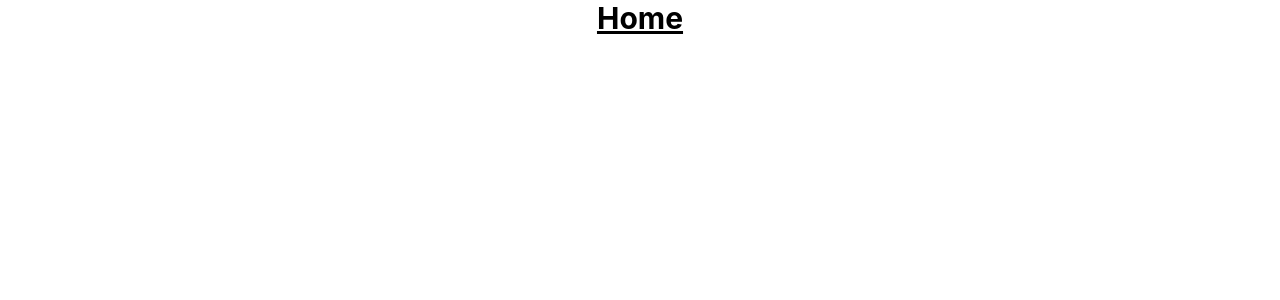
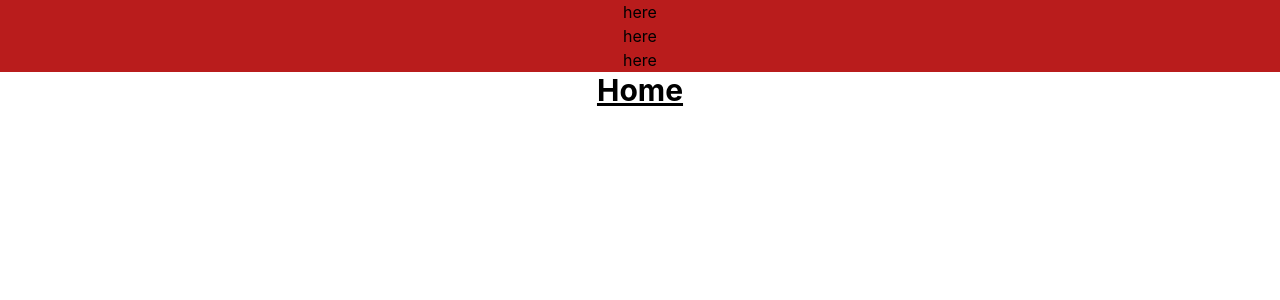
Before and after one commit to ImmanuelCurrah/Hudson-Makeup, a React (Create React App) app in the folder client/: page / in a window 1280 px wide. Shown: the top 300 px of the page. Built offline with nearby package versions, Linux system fonts and the light colour scheme.

Commit message:
adding in a navbar and getting the layout section ready

```diff
--- /dev/null
+++ b/client/src/UI/navbar/NavBar.jsx
@@ -0,0 +1,9 @@
+export default function NavBar() {
+  return (
+    <div className="h-3/5 bg-red-700">
+      <div>here</div>
+      <div>here</div>
+      <div>here</div>
+    </div>
+  );
+}
--- /dev/null
+++ b/client/src/components/layout/Layout.jsx
@@ -0,0 +1,9 @@
+import NavBar from "../../UI/navbar/NavBar";
+export default function Layout(props) {
+  return (
+    <div>
+      <NavBar />
+      <div>{props.children}</div>
+    </div>
+  );
+}
--- a/client/src/screens/home/Home.jsx
+++ b/client/src/screens/home/Home.jsx
@@ -1,3 +1,9 @@
+import Layout from "../../components/layout/Layout";
+
 export default function Home() {
-  return <div className="text-3xl font-bold underline">Home</div>;
+  return (
+    <Layout>
+      <div className="text-3xl font-bold underline">Home</div>
+    </Layout>
+  );
 }
```
